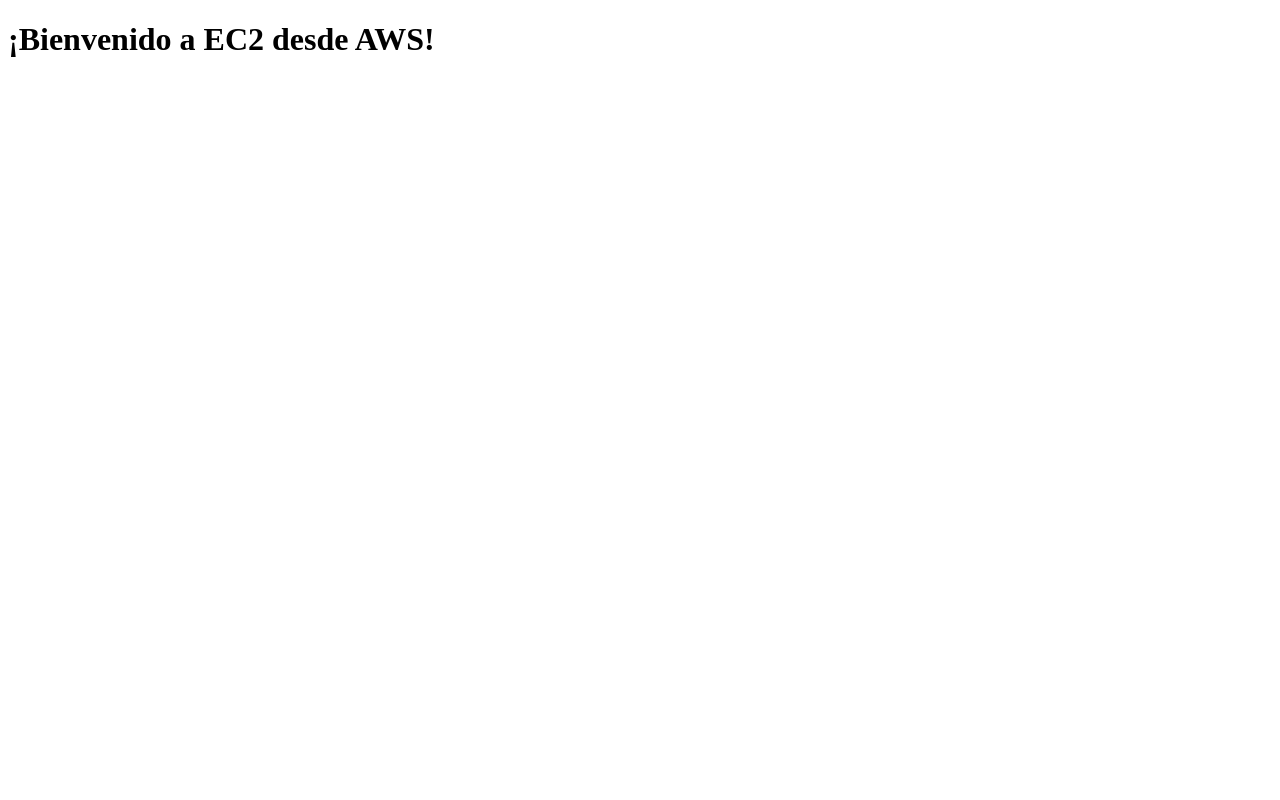
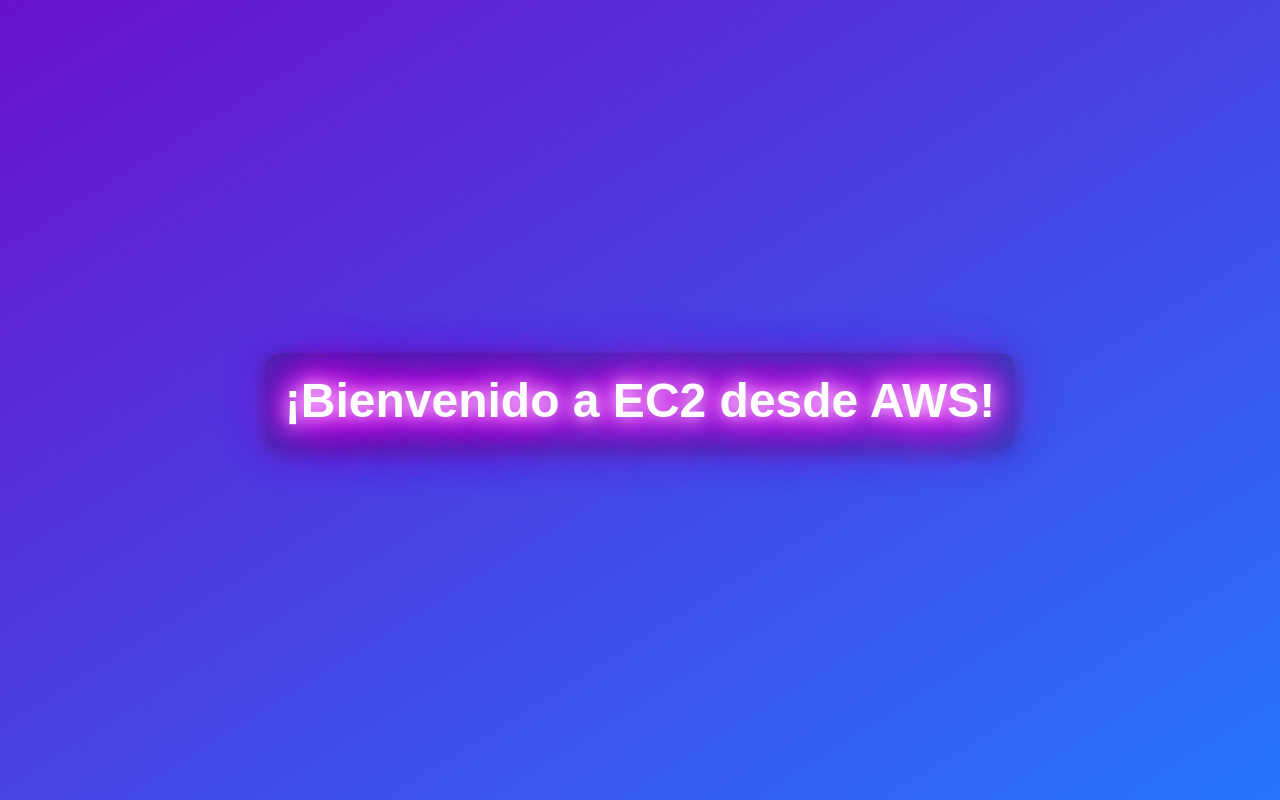
Before and after one commit to GabrielaTumbaco/devops, a plain HTML site: page index.html in a window 1280 px wide. Drawn offline with Linux system fonts and the light colour scheme.

Commit message:
my second test

```diff
--- a/index.html
+++ b/index.html
@@ -3,9 +3,53 @@
 <head>
     <meta charset="UTF-8">
     <meta name="viewport" content="width=device-width, initial-scale=1.0">
-    <title>My Simple Website</title>
+    <title>My AWS EC2 Website</title>
+    <style>
+        /* Estilos básicos */
+        body {
+            font-family: Arial, sans-serif;
+            margin: 0;
+            padding: 0;
+            background: linear-gradient(to bottom right, #6a11cb, #2575fc);
+            color: #ffffff;
+            display: flex;
+            justify-content: center;
+            align-items: center;
+            height: 100vh;
+        }
+
+        h1 {
+            font-size: 3rem;
+            text-shadow: 2px 2px 10px rgba(0, 0, 0, 0.5);
+            margin: 0;
+        }
+
+        .container {
+            text-align: center;
+            padding: 20px;
+            border-radius: 15px;
+            background: rgba(0, 0, 0, 0.2);
+            box-shadow: 0 4px 20px rgba(0, 0, 0, 0.3);
+        }
+
+        /* Animación */
+        h1 {
+            animation: glow 2s infinite alternate;
+        }
+
+        @keyframes glow {
+            0% {
+                text-shadow: 0 0 10px #ffffff, 0 0 20px #ffffff, 0 0 30px #ff00ff, 0 0 40px #ff00ff, 0 0 50px #ff00ff, 0 0 60px #ff00ff, 0 0 70px #ff00ff;
+            }
+            100% {
+                text-shadow: 0 0 20px #ffffff, 0 0 30px #ff00ff, 0 0 40px #ff00ff, 0 0 50px #ff00ff, 0 0 60px #ff00ff, 0 0 70px #ff00ff, 0 0 80px #ff00ff;
+            }
+        }
+    </style>
 </head>
 <body>
-    <h1>¡Bienvenido a EC2 desde AWS!</h1>
+    <div class="container">
+        <h1>¡Bienvenido a EC2 desde AWS!</h1>
+    </div>
 </body>
 </html>
```
